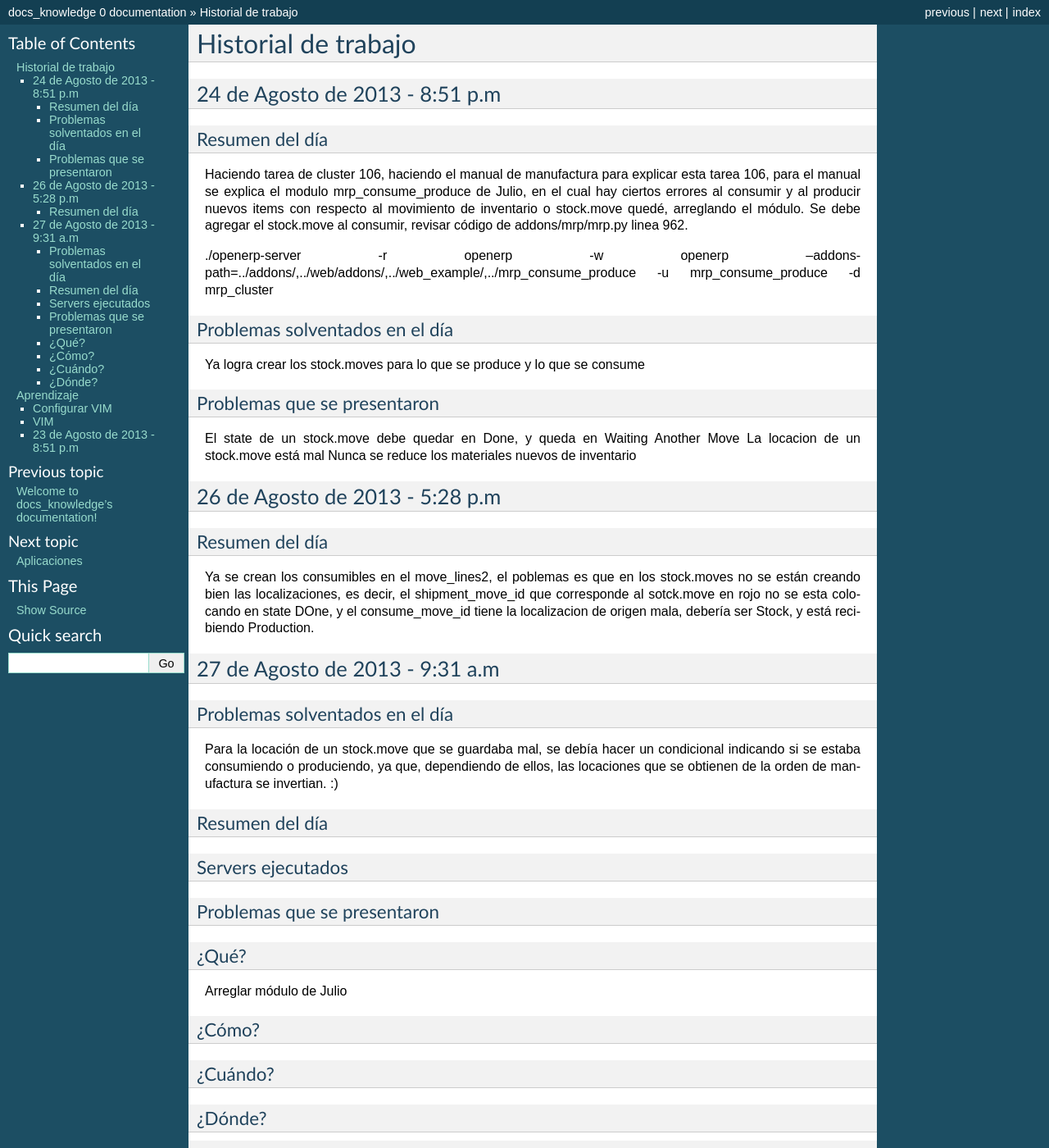
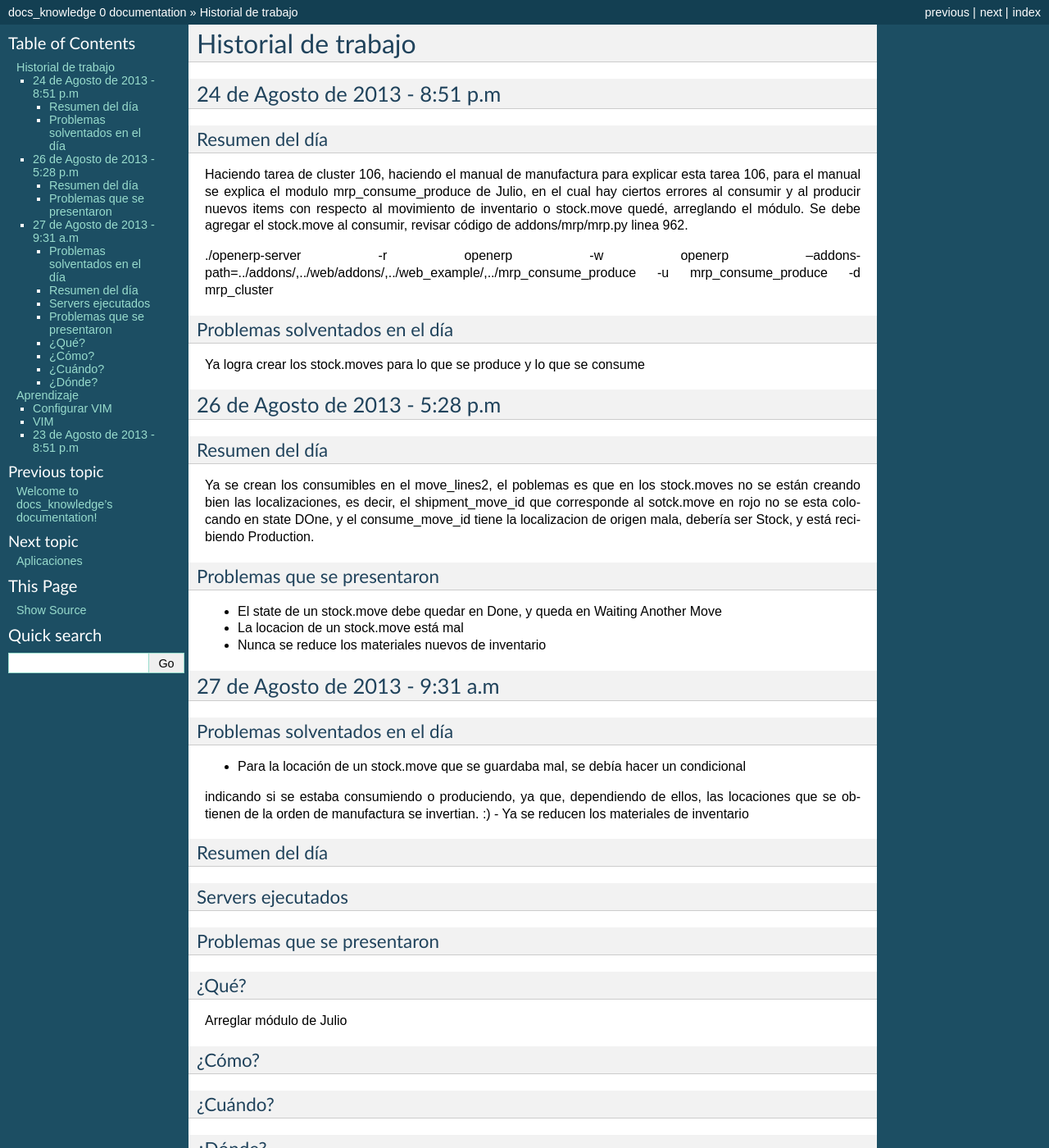
Before and after one commit to yaniaular/knowledge, a Sphinx documentation site: the page built from source/donde_quede.rst, in a window 1280 px wide and 1400 px high. Shown: the whole window at 82% size. Built offline with Sphinx 7.4.7, drawn with Linux system fonts in a browser that asks for light colours; formulas are drawn with MathJax 3.

```diff
--- a/source/donde_quede.rst
+++ b/source/donde_quede.rst
@@ -25,13 +25,6 @@ Problemas solventados en el día
 
 Ya logra crear los stock.moves para lo que se produce y lo que se consume
 
-~~~~~~~~~~~~~~~~~~~~~~~~~~~~
-Problemas que se presentaron
-~~~~~~~~~~~~~~~~~~~~~~~~~~~~
-
-El state de un stock.move debe quedar en Done, y queda en Waiting Another Move
-La locacion de un stock.move está mal
-Nunca se reduce los materiales nuevos de inventario
 
 -------------------------------
 26 de Agosto de 2013 - 5:28 p.m
@@ -46,6 +39,14 @@ no se están creando bien las localizaciones, es decir, el shipment_move_id que
 sotck.move en rojo no se esta colocando en state DOne, y el consume_move_id tiene
 la localizacion de origen mala, debería ser Stock, y está recibiendo Production.
 
+~~~~~~~~~~~~~~~~~~~~~~~~~~~~
+Problemas que se presentaron
+~~~~~~~~~~~~~~~~~~~~~~~~~~~~
+
+- El state de un stock.move debe quedar en Done, y queda en Waiting Another Move
+- La locacion de un stock.move está mal
+- Nunca se reduce los materiales nuevos de inventario
+
 -------------------------------
 27 de Agosto de 2013 - 9:31 a.m
 -------------------------------
@@ -54,9 +55,10 @@ la localizacion de origen mala, debería ser Stock, y está recibiendo Productio
 Problemas solventados en el día
 ~~~~~~~~~~~~~~~~~~~~~~~~~~~~~~~
 
-Para la locación de un stock.move que se guardaba mal, se debía hacer un condicional
+- Para la locación de un stock.move que se guardaba mal, se debía hacer un condicional
 indicando si se estaba consumiendo o produciendo, ya que, dependiendo de ellos, las
 locaciones que se obtienen de la orden de manufactura se invertian. :)
+- Ya se reducen los materiales de inventario
 
 ~~~~~~~~~~~~~~~
 Resumen del día
```
